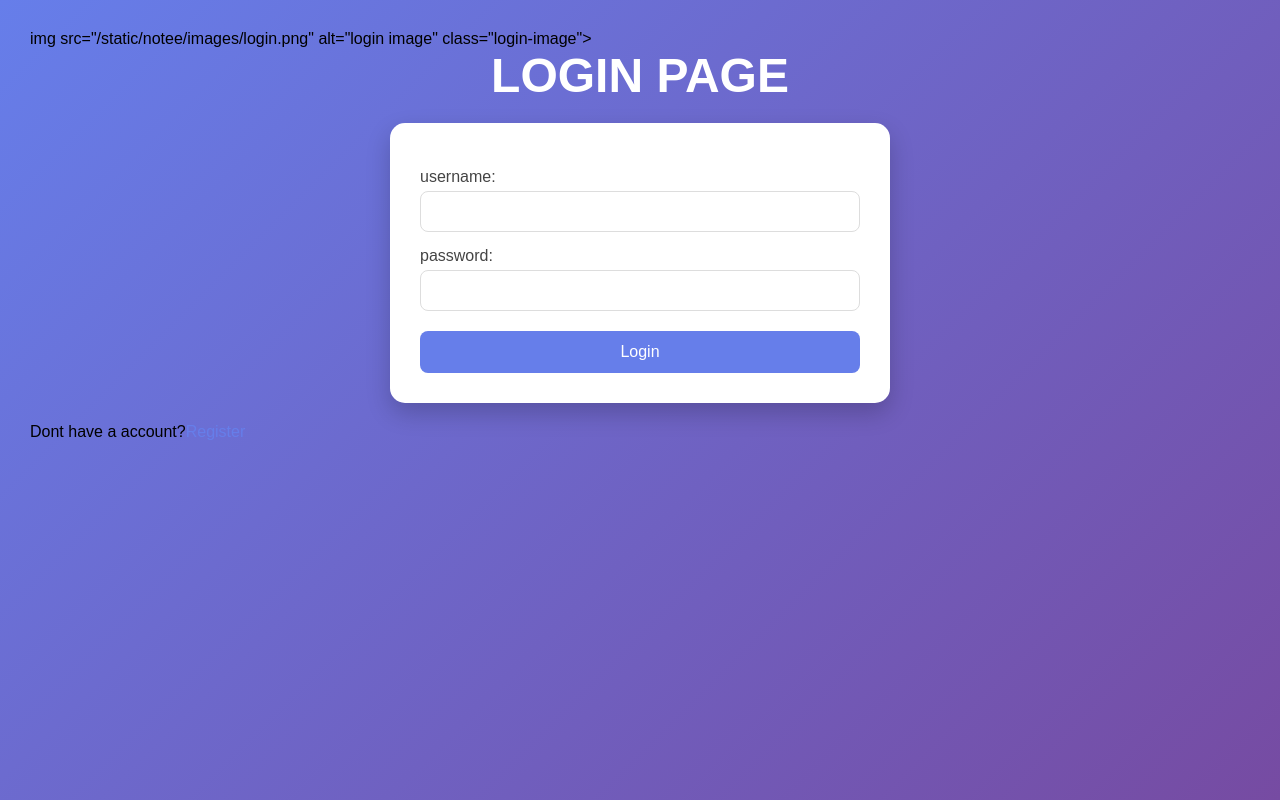
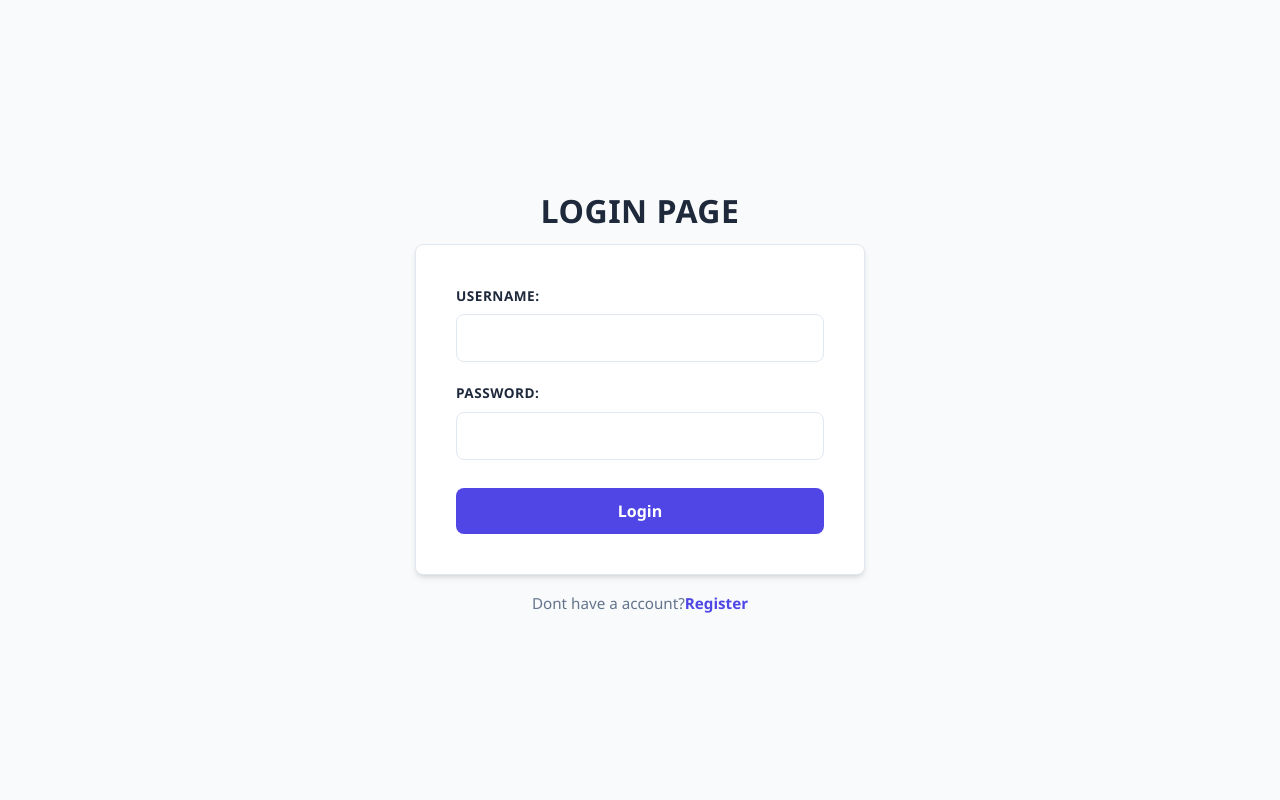
Before and after one commit to akalkasabu2007-cpu/notee, a Django app: page / in a window 1280 px wide. Run offline with Django 5.2, Linux system fonts and the light colour scheme.

Commit message:
css updated

```diff
--- a/notee/static/style.css
+++ b/notee/static/style.css
@@ -1,185 +1,220 @@
-
-*{
-    margin:0;
-    padding:0;
-    box-sizing:border-box;
-    font-family:'Poppins',sans-serif;
+/* ==========================================
+   1. GLOBAL RESETS & VARIABLES
+   ========================================== */
+:root {
+    --bg-color: #f8fafc;
+    --card-bg: #ffffff;
+    --text-main: #1e293b;
+    --text-muted: #64748b;
+    --primary: #4f46e5;
+    --primary-hover: #4338ca;
+    --danger: #ef4444;
+    --danger-hover: #dc2626;
+    --border-color: #e2e8f0;
+    --radius: 8px;
+    --shadow: 0 4px 6px -1px rgb(0 0 0 / 0.1), 0 2px 4px -2px rgb(0 0 0 / 0.1);
 }
 
-body{
-    background: linear-gradient(135deg,#667eea,#764ba2);
-    min-height:100vh;
-    padding:30px;
+* {
+    box-sizing: border-box;
+    margin: 0;
+    padding: 0;
+    font-family: 'Segoe UI', Tahoma, Geneva, Verdana, sans-serif;
 }
 
-/* Headings */
-h1{
-    text-align:center;
-    color:white;
-    margin-bottom:20px;
-    font-size:3rem;
+body {
+    background-color: var(--bg-color);
+    color: var(--text-main);
+    line-height: 1.6;
+    padding: 2rem 1rem;
+    display: flex;
+    flex-direction: column;
+    align-items: center;
+    justify-content: center;
+    min-height: 100vh;
 }
 
-h2{
-    color:#333;
-    margin-bottom:10px;
+/* ==========================================
+   2. HEADINGS & TYPOGRAPHY
+   ========================================== */
+h1 {
+    font-size: 2rem;
+    font-weight: 700;
+    color: var(--text-main);
+    margin-bottom: 0.5rem;
+    text-transform: uppercase;
+    letter-spacing: 0.5px;
+    text-align: center;
 }
 
-/* Forms */
-form{
-    max-width:500px;
-    margin:20px auto;
-    background:white;
-    padding:30px;
-    border-radius:15px;
-    box-shadow:0 10px 25px rgba(0,0,0,0.2);
+h2 {
+    font-size: 1.25rem;
+    font-weight: 600;
+    color: var(--text-muted);
+    margin-top: 1.5rem;
+    margin-bottom: 0.75rem;
 }
 
-label{
-    display:block;
-    margin-top:15px;
-    margin-bottom:5px;
-    font-weight:500;
-    color:#444;
+p {
+    color: var(--text-muted);
+    font-size: 0.95rem;
+    margin-top: 1rem;
+    text-align: center;
+}
+
+/* ==========================================
+   3. FORMS & CARDS
+   ========================================== */
+form, body > div.container, .dashboard-container {
+    background: var(--card-bg);
+    padding: 2.5rem;
+    border-radius: var(--radius);
+    box-shadow: var(--shadow);
+    width: 100%;
+    max-width: 450px;
+    border: 1px solid var(--border-color);
+}
+
+/* Adjust dashboard max-width because it has list items */
+body:has(.item-container) {
+    max-width: 600px;
+}
+
+label {
+    display: block;
+    font-weight: 600;
+    font-size: 0.85rem;
+    color: var(--text-main);
+    margin-bottom: 0.5rem;
+    text-transform: uppercase;
+    letter-spacing: 0.5px;
 }
 
 input[type="text"],
 input[type="password"],
-input[type="email"]{
-    width:100%;
-    padding:12px;
-    border:1px solid #ddd;
-    border-radius:8px;
-    outline:none;
-    transition:0.3s;
+input[type="email"] {
+    width: 100%;
+    padding: 0.75rem 1rem;
+    margin-bottom: 1.25rem;
+    border: 1px solid var(--border-color);
+    border-radius: var(--radius);
+    font-size: 1rem;
+    transition: all 0.2s ease-in-out;
+    background-color: #fff;
 }
 
-input:focus{
-    border-color:#667eea;
-    box-shadow:0 0 8px rgba(102,126,234,0.3);
+input[type="text"]:focus,
+input[type="password"]:focus,
+input[type="email"]:focus {
+    outline: none;
+    border-color: var(--primary);
+    box-shadow: 0 0 0 3px rgba(79, 70, 229, 0.15);
 }
 
-/* Buttons */
-button,
-input[type="submit"]{
-    width:100%;
-    padding:12px;
-    margin-top:20px;
-    border:none;
-    border-radius:8px;
-    background:#667eea;
-    color:white;
-    font-size:16px;
-    cursor:pointer;
-    transition:0.3s;
+/* ==========================================
+   4. BUTTONS & LINKS
+   ========================================== */
+/* Generic button reset */
+button, input[type="submit"] {
+    appearance: none;
+    border: none;
+    background: none;
+    cursor: pointer;
+    font-size: 1rem;
+    font-weight: 600;
+    border-radius: var(--radius);
+    transition: background-color 0.2s ease;
 }
 
-button:hover,
-input[type="submit"]:hover{
-    background:#5a67d8;
-    transform:translateY(-2px);
+/* Primary Form Action Buttons */
+input[type="submit"],
+form button[type="submit"] {
+    width: 100%;
+    background-color: var(--primary);
+    color: white;
+    padding: 0.75rem 1.25rem;
+    margin-top: 0.5rem;
 }
 
-/* Links */
-a{
-    text-decoration:none;
-    color:#667eea;
-    font-weight:500;
+input[type="submit"]:hover,
+form button[type="submit"]:hover {
+    background-color: var(--primary-hover);
 }
 
-a:hover{
-    color:#764ba2;
+/* Standard Links styling */
+a {
+    color: var(--primary);
+    text-decoration: none;
+    font-weight: 600;
 }
 
-/* Notes Container */
-.notes-container{
-    max-width:1000px;
-    margin:auto;
+a:hover {
+    text-decoration: underline;
 }
 
-/* Create Button */
-.create-btn{
-    display:inline-block;
-    background:#28a745;
-    color:white;
-    padding:10px 20px;
-    border-radius:8px;
-    margin-bottom:20px;
+/* ==========================================
+   5. NOTEPAD DASHBOARD SPECIFIC STYLES
+   ========================================== */
+/* Inline elements wrap fix for lists */
+.item-container {
+    background: #f8fafc;
+    border: 1px solid var(--border-color);
+    border-radius: var(--radius);
+    padding: 1rem;
+    margin-bottom: 1rem;
+    display: flex;
+    flex-direction: column;
+    gap: 0.5rem;
 }
 
-.create-btn:hover{
-    background:#218838;
-    color:white;
+.item-container p {
+    text-align: left;
+    margin: 0;
+    color: var(--text-main);
+    font-size: 1rem;
 }
 
-/* Note Cards */
-.note-card{
-    background:white;
-    padding:20px;
-    border-radius:15px;
-    margin-bottom:20px;
-    box-shadow:0 5px 15px rgba(0,0,0,0.15);
-    transition:0.3s;
+.button-group {
+    display: flex;
+    gap: 0.5rem;
+    margin-top: 0.5rem;
 }
 
-.note-card:hover{
-    transform:translateY(-5px);
+/* Control Row Buttons (Update / Delete / Logout) */
+.btn-update, .btn-delete, .btn-logout, .btn-create {
+    display: inline-flex;
+    align-items: center;
+    justify-content: center;
+    padding: 0.5rem 1rem;
+    font-size: 0.875rem;
+    border-radius: var(--radius);
+    text-decoration: none !important;
 }
 
-.note-title{
-    font-size:1.3rem;
-    font-weight:600;
-    color:#333;
+.btn-create {
+    background-color: var(--primary);
+    color: white !important;
+    margin-bottom: 1.5rem;
 }
+.btn-create:hover { background-color: var(--primary-hover); }
 
-.note-description{
-    margin-top:10px;
-    color:#666;
+.btn-update {
+    background-color: #f1f5f9;
+    color: var(--text-main) !important;
+    border: 1px solid var(--border-color);
 }
+.btn-update:hover { background-color: #e2e8f0; }
 
-/* Action Buttons */
-.actions{
-    margin-top:15px;
+.btn-delete {
+    background-color: #fee2e2;
+    color: var(--danger) !important;
 }
+.btn-delete:hover { background-color: #fca5a5; }
 
-.update-btn,
-.delete-btn{
-    display:inline-block;
-    padding:8px 15px;
-    border-radius:6px;
-    color:white;
-    margin-right:10px;
+.btn-logout {
+    background-color: #1e293b;
+    color: white !important;
+    width: 100%;
+    margin-top: 1.5rem;
 }
-
-.update-btn{
-    background:#17a2b8;
-}
-
-.delete-btn{
-    background:#dc3545;
-}
-
-.update-btn:hover{
-    background:#138496;
-    color:white;
-}
-
-.delete-btn:hover{
-    background:#c82333;
-    color:white;
-}
-
-/* Logout */
-.logout-btn{
-    display:inline-block;
-    background:#343a40;
-    color:white;
-    padding:10px 20px;
-    border-radius:8px;
-    margin-top:20px;
-}
-
-.logout-btn:hover{
-    background:#23272b;
-    color:white;
-}
+.btn-logout:hover { background-color: #0f172a; }
--- a/notee/templates/login.html
+++ b/notee/templates/login.html
@@ -10,7 +10,6 @@
 </head>
 
 <body>
-    img src="{% static 'notee/images/login.png' %}" alt="login image" class="login-image">
     <h1>LOGIN PAGE</h1>
     <form method="POST">
         {% csrf_token %}
```
Also changed, not shown: db.sqlite3.
